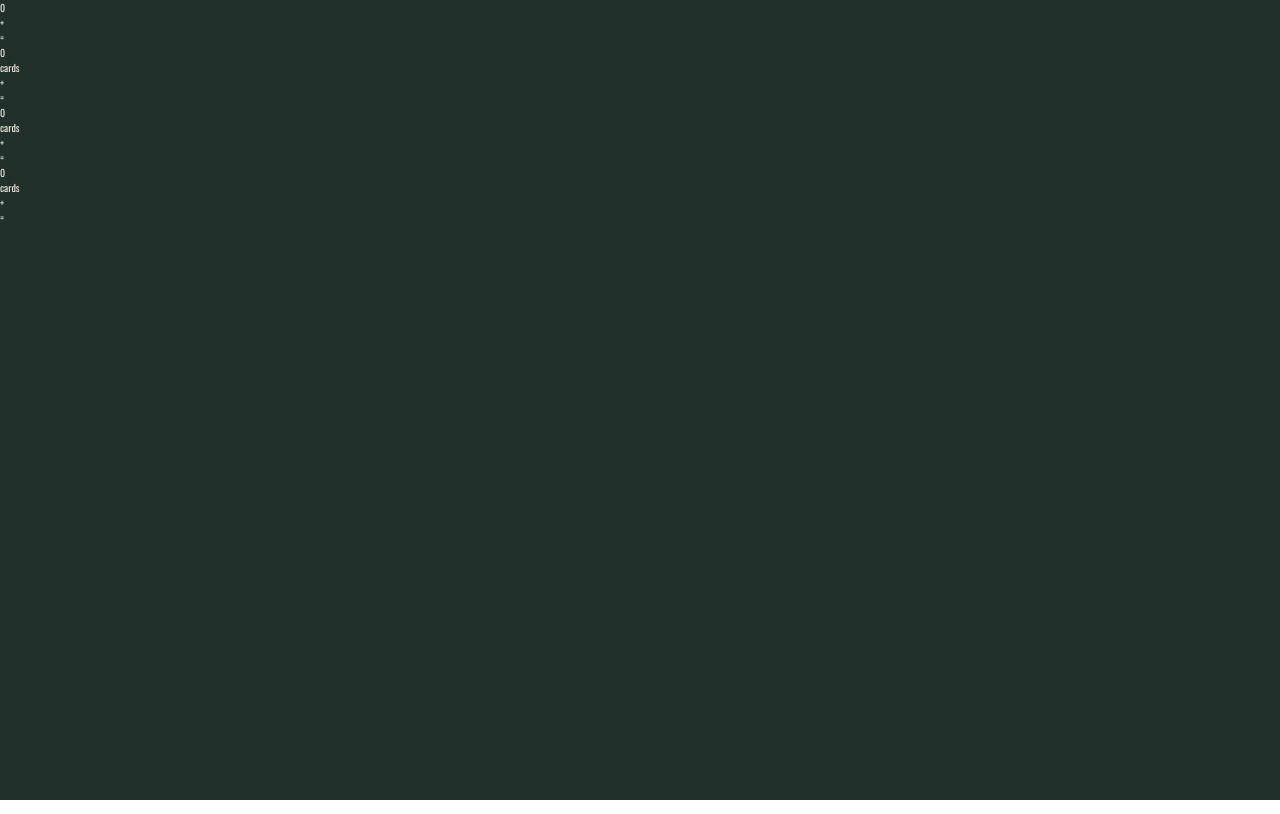
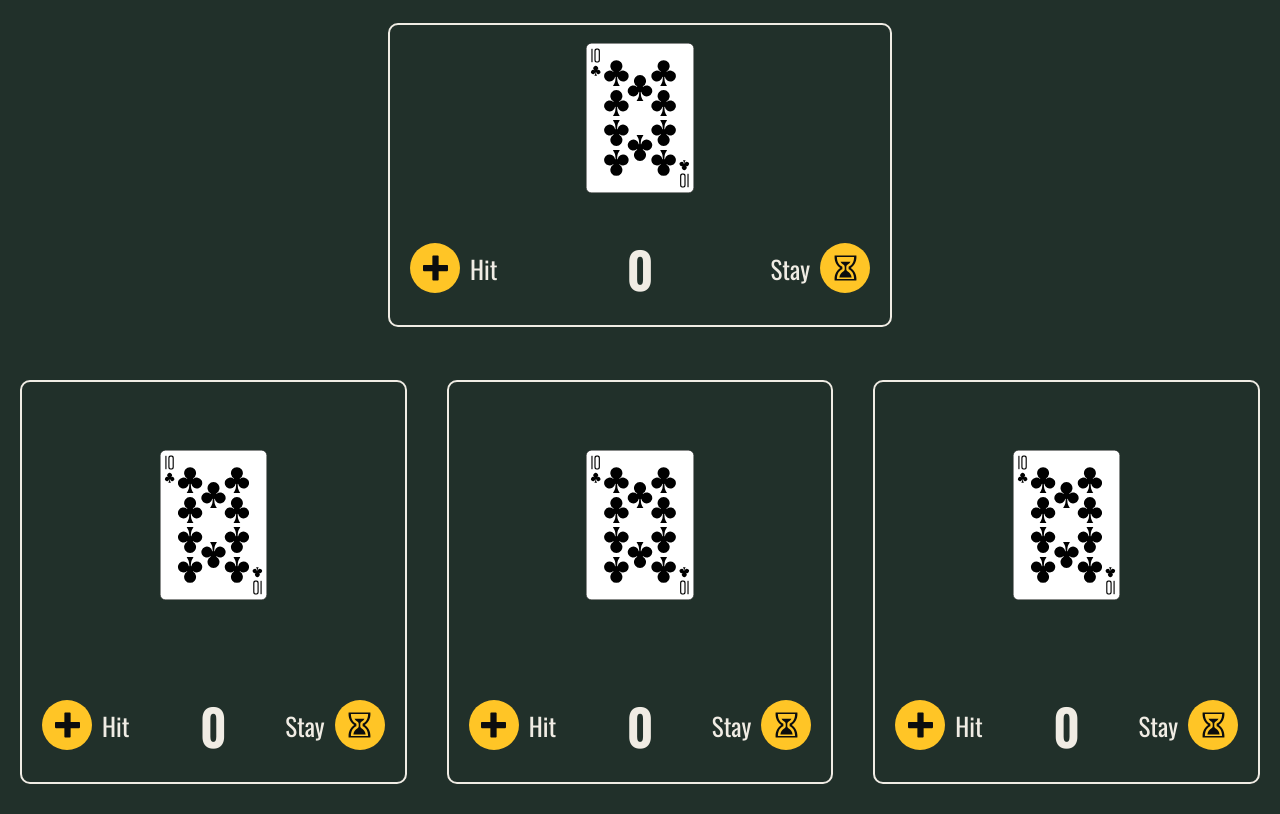
Before and after one commit to jef1993/Blackjack, a plain HTML site: page index.html in a window 1280 px wide. Drawn offline with nearby package versions, Linux system fonts and the light colour scheme.

Commit message:
html + sass finished

```diff
--- a/index.html
+++ b/index.html
@@ -4,7 +4,7 @@
     <meta charset="UTF-8" />
     <meta http-equiv="X-UA-Compatible" content="IE=edge" />
     <meta name="viewport" content="width=device-width, initial-scale=1.0" />
-    <link rel="stylesheet" href="style.css" />
+    <link rel="stylesheet" href="/css/style.css" />
     <script
       defer
       src="https://ajax.googleapis.com/ajax/libs/jquery/3.6.0/jquery.min.js"
@@ -32,40 +32,80 @@
     <div class="board">
       <div class="dealer">
         <div class="box dealer__box">
-          <div class="score">0</div>
-          <div class="cards"></div>
-          <div class="btn">
-            <div class="btn__hit">+</div>
-            <div class="btn__stay">=</div>
+          <div class="cards dealer__cards">
+            <img src="cards/10_C.svg" alt="" class="card" />
+          </div>
+          <div class="controls dealer__controls">
+            <div class="btn hit dealer__hit">
+              <svg class="icon">
+                <use xlink:href="sprite.svg#icon-plus"></use>
+              </svg>
+            </div>
+            <div class="score dealer__score">0</div>
+            <div class="btn stay dealer__stay">
+              <svg class="icon">
+                <use xlink:href="sprite.svg#icon-hour-glass"></use>
+              </svg>
+            </div>
           </div>
         </div>
       </div>
 
       <div class="player">
-        <div class="player__box">
-          <div class="score">0</div>
-          <div class="cards">cards</div>
-          <div class="btn">
-            <div class="btn__hit">+</div>
-            <div class="btn__stay">=</div>
+        <div class="box player__box">
+          <div class="cards player__cards">
+            <img src="cards/10_C.svg" alt="" class="card" />
+          </div>
+          <div class="controls player__controls">
+            <div class="btn hit player__hit">
+              <svg class="icon">
+                <use xlink:href="sprite.svg#icon-plus"></use>
+              </svg>
+            </div>
+            <div class="score player__score">0</div>
+            <div class="btn stay player__stay">
+              <svg class="icon">
+                <use xlink:href="sprite.svg#icon-hour-glass"></use>
+              </svg>
+            </div>
           </div>
         </div>
 
-        <div class="player__box">
-          <div class="score">0</div>
-          <div class="cards">cards</div>
-          <div class="btn">
-            <div class="btn__hit">+</div>
-            <div class="btn__stay">=</div>
+        <div class="box player__box">
+          <div class="cards player__cards">
+            <img src="cards/10_C.svg" alt="" class="card" />
+          </div>
+          <div class="controls player__controls">
+            <div class="btn hit player__hit">
+              <svg class="icon">
+                <use xlink:href="sprite.svg#icon-plus"></use>
+              </svg>
+            </div>
+            <div class="score player__score">0</div>
+            <div class="btn stay player__stay">
+              <svg class="icon">
+                <use xlink:href="sprite.svg#icon-hour-glass"></use>
+              </svg>
+            </div>
           </div>
         </div>
 
-        <div class="player__box">
-          <div class="score">0</div>
-          <div class="cards">cards</div>
-          <div class="btn">
-            <div class="btn__hit">+</div>
-            <div class="btn__stay">=</div>
+        <div class="box player__box">
+          <div class="cards player__cards">
+            <img src="cards/10_C.svg" alt="" class="card" />
+          </div>
+          <div class="controls player__controls">
+            <div class="btn hit player__hit">
+              <svg class="icon">
+                <use xlink:href="sprite.svg#icon-plus"></use>
+              </svg>
+            </div>
+            <div class="score player__score">0</div>
+            <div class="btn stay player__stay">
+              <svg class="icon">
+                <use xlink:href="sprite.svg#icon-hour-glass"></use>
+              </svg>
+            </div>
           </div>
         </div>
       </div>
--- /dev/null
+++ b/sass/_base.scss
@@ -0,0 +1,35 @@
+$--color-background: rgb(33, 48, 42);
+$--color-primary: rgb(255, 197, 38);
+$--color-primary-2: rgb(4, 149, 216);
+
+$--color-white: rgb(240, 236, 228);
+$--color-black: rgb(12, 13, 14);
+
+$--font: "Oswald", sans-serif;
+
+@mixin absCenter {
+  position: absolute;
+  top: 50%;
+  left: 50%;
+  transform: translate(-50%, -50%);
+}
+
+*,
+*::after,
+*::before {
+  margin: 0;
+  padding: 0;
+}
+
+html {
+  font-size: 62.5%;
+}
+
+body {
+  box-sizing: border-box;
+  position: relative;
+  height: 100vh;
+  width: 100vw;
+  color: $--color-white;
+  font-family: "Oswald", sans-serif;
+}
--- /dev/null
+++ b/sass/_board.scss
@@ -0,0 +1,128 @@
+.board {
+  min-height: 100vh;
+  width: 100vw;
+  background-color: $--color-background;
+  display: flex;
+  flex-direction: column;
+}
+
+.card {
+  height: 15rem;
+}
+
+.box {
+  display: flex;
+  flex-direction: column;
+}
+
+.cards {
+  flex: 4;
+  display: flex;
+  justify-content: center;
+  align-items: center;
+}
+
+.card {
+}
+
+.controls {
+  flex: 1;
+  display: flex;
+  justify-content: space-between;
+  align-items: center;
+  padding: 2rem 0;
+}
+
+.btn {
+  width: 5rem;
+  height: 5rem;
+  border-radius: 50%;
+  background-color: $--color-primary;
+  margin: 0 2rem;
+  cursor: pointer;
+  transition: all 0.15s;
+  display: flex;
+  justify-content: center;
+  align-items: center;
+
+  &:hover {
+    transform: scale(1.15);
+    background-color: $--color-primary-2;
+
+    & .icon {
+      fill: $--color-white;
+    }
+  }
+
+  &:active {
+    transform: scale(1.1);
+  }
+}
+
+.hit {
+  position: relative;
+  &::after {
+    content: "Hit";
+    font-size: 2.5rem;
+    position: absolute;
+    top: 50%;
+    left: 6rem;
+    transform: translateY(-50%);
+  }
+}
+
+.stay {
+  position: relative;
+  &::before {
+    content: "Stay";
+    font-size: 2.5rem;
+    position: absolute;
+    top: 50%;
+    right: 6rem;
+    transform: translateY(-50%);
+  }
+}
+
+.icon {
+  width: 2.5rem;
+  fill: $--color-black;
+}
+
+.score {
+  font-size: 5rem;
+  font-weight: 600;
+}
+
+.dealer {
+  position: relative;
+  flex: 35rem;
+  display: flex;
+  justify-content: center;
+  align-items: center;
+
+  &__box {
+    @include absCenter;
+    border: 2px solid $--color-white;
+    height: 30rem;
+    width: 50rem;
+    border-radius: 1rem;
+  }
+}
+
+.player {
+  flex: 5;
+  display: flex;
+  justify-content: space-evenly;
+  align-items: center;
+  flex-wrap: wrap;
+
+  &__box {
+    flex: 1;
+    height: 40rem;
+    max-width: 50rem;
+    min-width: 30rem;
+    border: 2px solid $--color-white;
+    border-radius: 1rem;
+    margin: 3rem 2rem;
+  }
+}
--- a/main.scss
+++ b/sass/_overlay.scss
@@ -1,47 +1,3 @@
-@import url("https://fonts.googleapis.com/css2?family=Oswald:wght@200;300;400;500;600;700&display=swap");
-
-$--color-background: rgb(33, 48, 42);
-$--color-primary: rgb(255, 197, 38);
-
-$--color-white: rgb(240, 236, 228);
-$--color-black: rgb(12, 13, 14);
-
-$--font: "Oswald", sans-serif;
-
-*,
-*::after,
-*::before {
-  margin: 0;
-  padding: 0;
-}
-
-@mixin absCenter {
-  position: absolute;
-  top: 50%;
-  left: 50%;
-  transform: translate(-50%, -50%);
-}
-
-html {
-  font-size: 62.5%;
-}
-
-body {
-  box-sizing: border-box;
-  position: relative;
-  height: 100vh;
-  width: 100vw;
-  color: $--color-white;
-  font-family: "Oswald", sans-serif;
-}
-
-.board {
-  height: 100vh;
-  width: 100vw;
-  position: fixed;
-  background-color: $--color-background;
-}
-
 .overlay {
     display: none;
     position: fixed;
@@ -51,6 +7,8 @@ body {
     background-color: rgba($--color-black, 0.5);
     backdrop-filter: blur(5px);
   }
+
+
 
 .settings {
   @include absCenter;
--- /dev/null
+++ b/sass/main.scss
@@ -0,0 +1,5 @@
+@import url("https://fonts.googleapis.com/css2?family=Oswald:wght@200;300;400;500;600;700&display=swap");
+
+@import "base";
+@import "overlay";
+@import "board";
```
Also changed, not shown: css/style.css (added), sprite.svg (added), style.css (deleted), 2 other files. Lines whose indentation alone changed are shown as unchanged.
